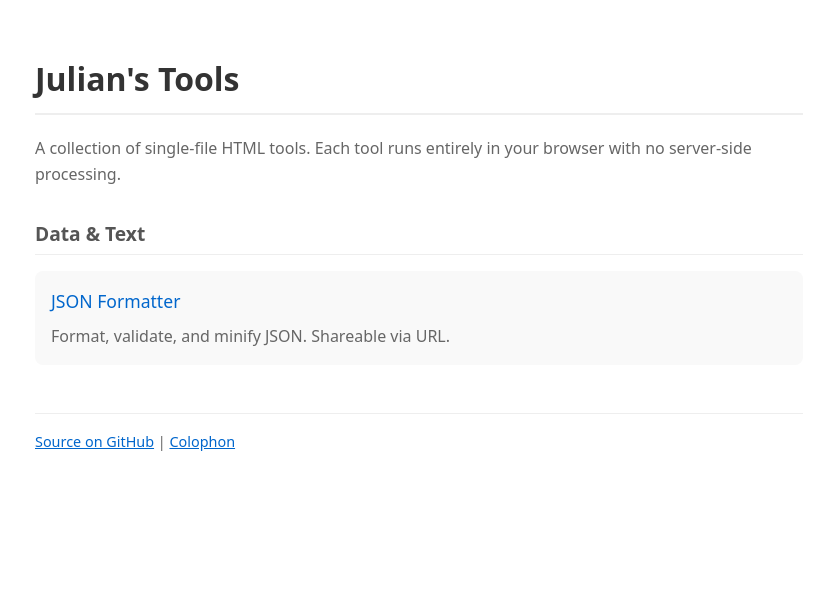
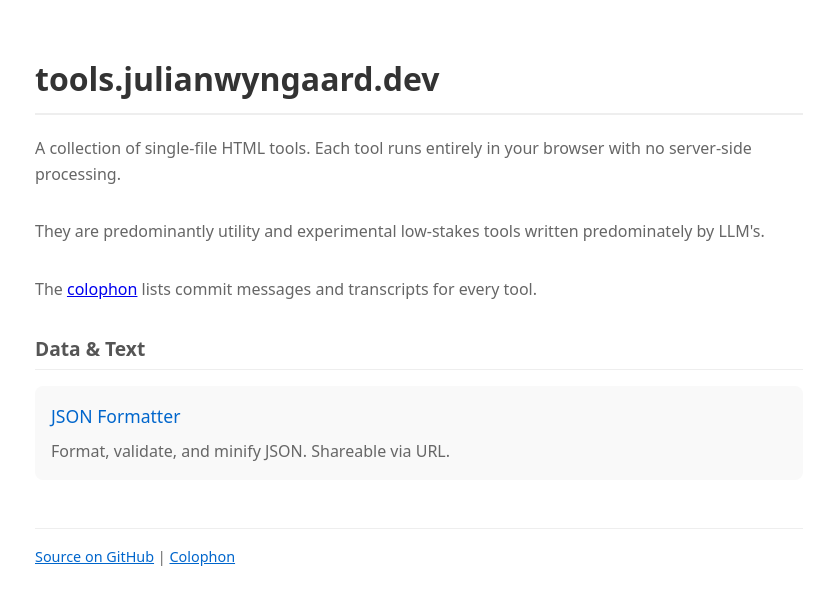
Before and after one commit to julianwyngaard/logitrade-html-tools, a website: page index.html in a window 1280 px wide. Shown: the whole page, without its empty margins (221-1055 px from the left). Drawn offline with Linux system fonts and the light colour scheme.

Commit message:
Index page updates

```diff
--- a/index.html
+++ b/index.html
@@ -65,8 +65,13 @@
     </style>
 </head>
 <body>
-    <h1>Julian's Tools</h1>
+    <h1>tools.julianwyngaard.dev</h1>
+
     <p class="intro">A collection of single-file HTML tools. Each tool runs entirely in your browser with no server-side processing.</p>
+
+    <p class="intro">They are predominantly utility and experimental low-stakes tools written predominately by LLM's.</p>
+
+    <p class="intro">The <a href="colophon.html">colophon</a> lists commit messages and transcripts for every tool.</p>
 
     <section>
         <h2>Data &amp; Text</h2>
```
